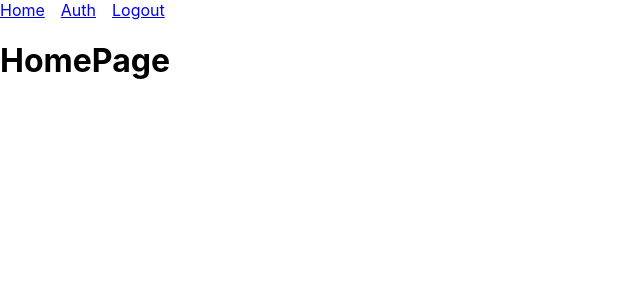
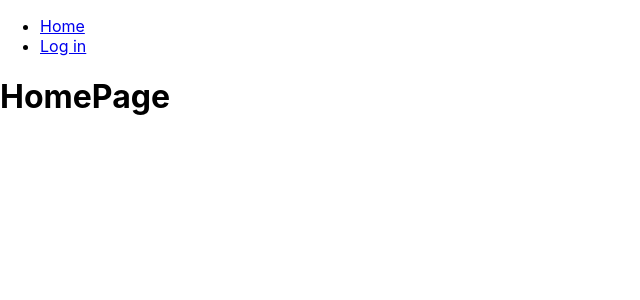
Before and after one commit to dameradev/erasmus_social_react, a React (Create React App) app: page / in a window 1280 px wide. Shown: the top 300 px of the page, without its empty margins (0-640 px from the left). Built offline with nearby package versions, Linux system fonts and the light colour scheme.

Commit message:
Rendering different ui based on auth state

```diff
--- a/src/components/Input/Input.js
+++ b/src/components/Input/Input.js
@@ -2,7 +2,6 @@ import React from "react";
 import classes from "./Input.module.css";
 
 const input = props => {
-  console.log(props);
   return (
     <input
       className={classes.input}
--- a/src/components/Navigation/NavigationItems/NavigationItem/NavigationItem.js
+++ b/src/components/Navigation/NavigationItems/NavigationItem/NavigationItem.js
@@ -4,9 +4,11 @@ import { Link } from "react-router-dom";
 import classes from "./NavigationItem.module.css";
 
 const navigationItem = props => (
-  <Link className={classes.NavigationItem} to={props.href}>
-    {props.children}
-  </Link>
+  <li>
+    <Link className={classes.NavigationItem} to={props.href}>
+      {props.children}
+    </Link>
+  </li>
 );
 
 export default navigationItem;
--- a/src/components/Navigation/NavigationItems/NavigationItems.js
+++ b/src/components/Navigation/NavigationItems/NavigationItems.js
@@ -2,10 +2,15 @@ import React from "react";
 import NavigationItem from "./NavigationItem/NavigationItem";
 
 const navigationItems = props => (
-  <React.Fragment>
-    <NavigationItem href="/">Home</NavigationItem>
-    <NavigationItem href="/auth">Auth</NavigationItem>
-    <NavigationItem href="/logout">Logout</NavigationItem>
-  </React.Fragment>
+  <ul>
+    {!props.isAuthenticated ? (
+      <React.Fragment>
+        <NavigationItem href="/">Home</NavigationItem>
+        <NavigationItem href="/auth">Log in</NavigationItem>
+      </React.Fragment>
+    ) : (
+      <NavigationItem href="/logout">Logout</NavigationItem>
+    )}
+  </ul>
 );
 export default navigationItems;
--- a/src/components/Toolbar/Toolbar.js
+++ b/src/components/Toolbar/Toolbar.js
@@ -1,9 +1,9 @@
 import React from "react";
 import NavigationItems from "../Navigation/NavigationItems/NavigationItems";
 
-const toolBar = () => (
+const toolBar = props => (
   <nav>
-    <NavigationItems />
+    <NavigationItems isAuthenticated={props.isAuth} />
   </nav>
 );
 
--- a/src/containers/Auth/Auth.js
+++ b/src/containers/Auth/Auth.js
@@ -68,7 +68,6 @@ class Auth extends Component {
     }
 
     const form = filedsArr.map(element => {
-      console.log(element.config);
       return (
         <Input
           key={element.id}
--- a/src/hoc/Layout/Layout.js
+++ b/src/hoc/Layout/Layout.js
@@ -1,15 +1,22 @@
 import React, { Component } from "react";
+import { connect } from "react-redux";
 import Toolbar from "../../components/Toolbar/Toolbar";
 
 class Layout extends Component {
   render() {
     return (
       <div>
-        <Toolbar />
+        <Toolbar isAuth={this.props.isAuthenticated} />
         <main>{this.props.children}</main>
       </div>
     );
   }
 }
 
-export default Layout;
+const mapStateToProps = state => {
+  return {
+    isAuthenticated: state.auth.token !== null
+  };
+};
+
+export default connect(mapStateToProps)(Layout);
```
